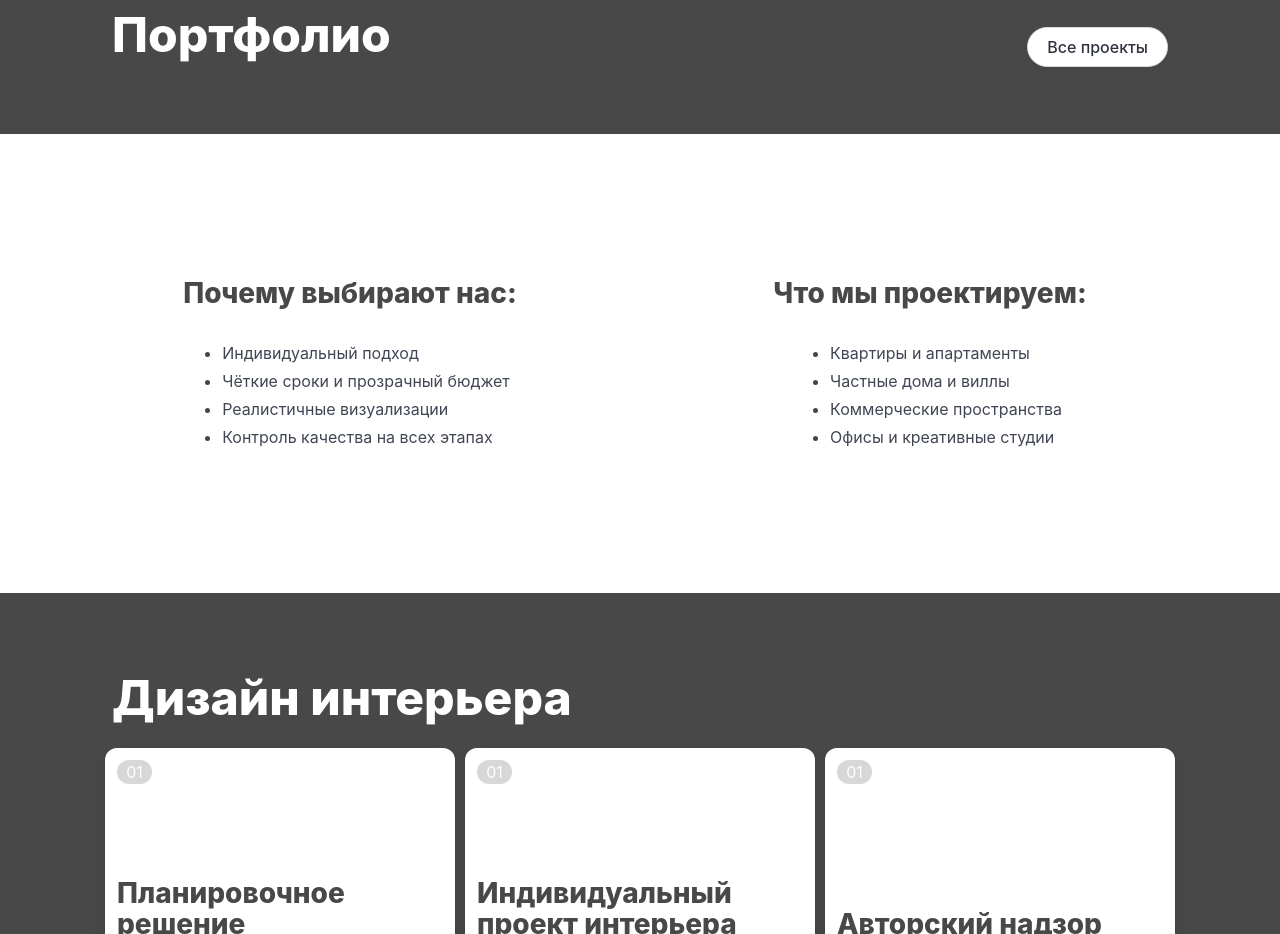
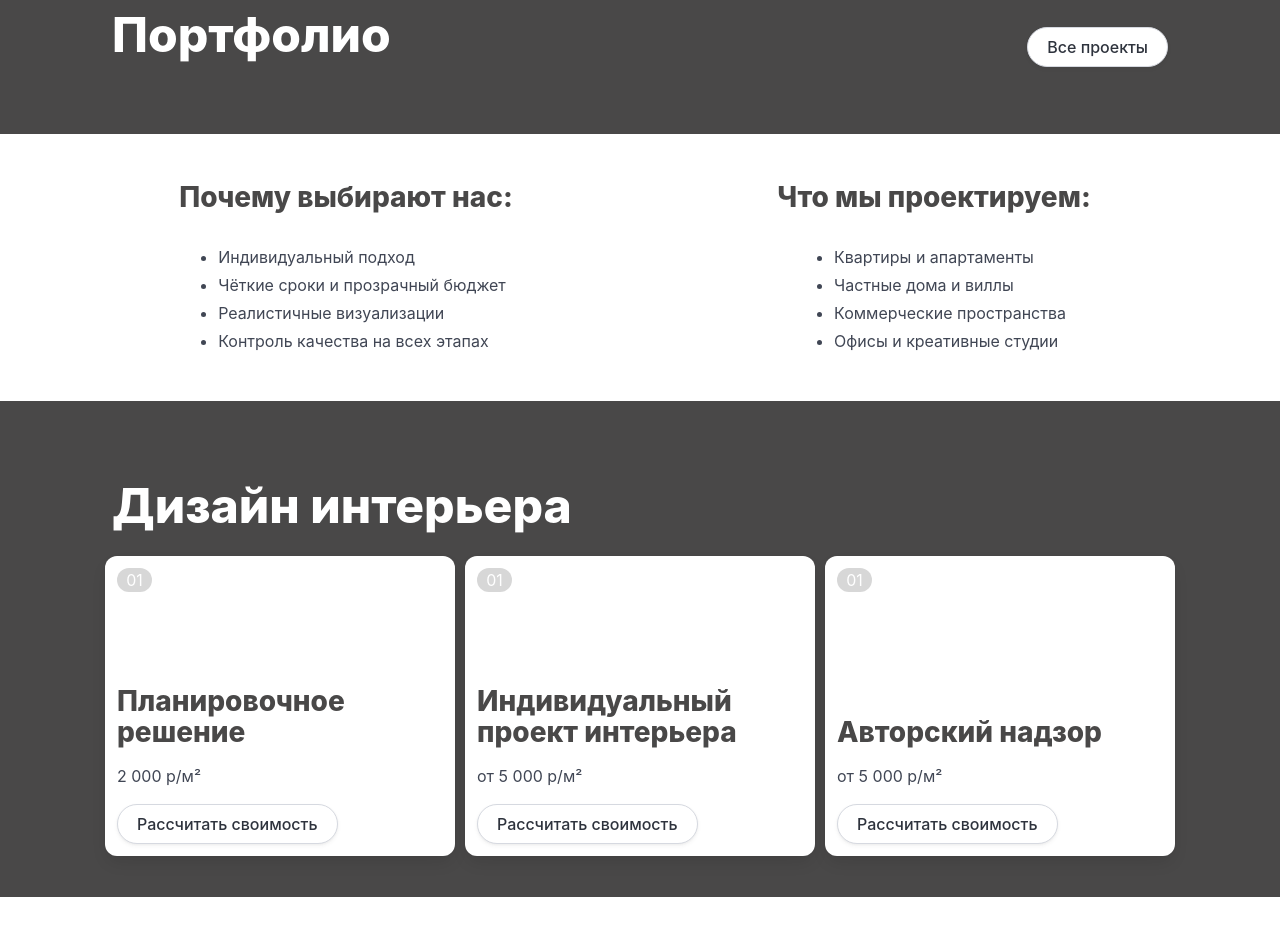
Before and after one commit to Ckkane/e25k12, a website: page index.html in a window 1280 px wide. Shown: the part 840-1774 px from the top of the page. Drawn offline with nearby package versions, Linux system fonts and the light colour scheme.

Commit message:
new update2

```diff
--- a/index.html
+++ b/index.html
@@ -105,7 +105,7 @@
         </section>
       </div>
     </div>
-    <section class="section is-medium" style="background-color: white">
+    <section class="section is-small" style="background-color: white">
       <div class="container">
         <div class="content columns is-desktop">
           <div
--- a/style.css
+++ b/style.css
@@ -1,8 +1,8 @@
 body{
-    background: url('./background2.jpg');
+    background: url('./background3.jpg');
     background-repeat: no-repeat;
     background-size: 100% auto;
-    background-position: top -800px left;
+    /* background-position: top -800px left; */
 }
 
 .youtube-video-background {
```
Also changed, not shown: background3.jpg (added).
